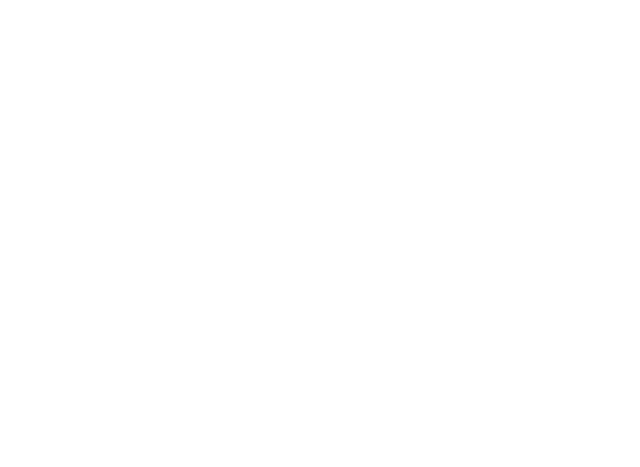
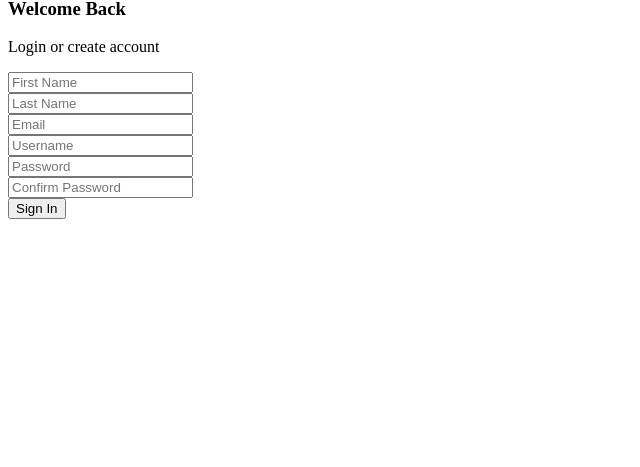
Before and after one commit to Kbpatel3/CatChat-Main, a Django app: page /signup/ in a window 1280 px wide. Before the commit the part shown is empty. Shown: the part 333-800 px from the top of the page, without its empty margins (0-640 px from the left). Run offline with Django 4.2, Linux system fonts and the light colour scheme.

Commit message:
Added signup route and render

```diff
--- a/templates/app/login.html
+++ b/templates/app/login.html
@@ -41,7 +41,7 @@
         <div class="flex items-center justify-center py-4 text-center bg-gray-50 dark:bg-gray-700">
             <span class="text-sm text-gray-600 dark:text-gray-200">Don't have an account? </span>
 
-            <a href="#" class="mx-2 text-sm font-bold text-blue-500 dark:text-blue-400 hover:underline">Register</a>
+            <a href="/signup/" class="mx-2 text-sm font-bold text-blue-500 dark:text-blue-400 hover:underline">Register</a>
         </div>
     </div>
 </body>
--- a/templates/app/signup.html
+++ b/templates/app/signup.html
@@ -0,0 +1,56 @@
+<!doctype html>
+<html lang="en">
+<head>
+    <meta charset="UTF-8">
+    <meta name="viewport"
+          content="width=device-width, user-scalable=no, initial-scale=1.0, maximum-scale=1.0, minimum-scale=1.0">
+    <meta http-equiv="X-UA-Compatible" content="ie=edge">
+    <title>Document</title>
+</head>
+<body>
+    <div class="w-full max-w-sm mx-auto overflow-hidden bg-white rounded-lg shadow-md dark:bg-gray-800">
+        <div class="px-6 py-4">
+            <div class="flex justify-center mx-auto">
+                <img class="w-auto h-7 sm:h-8" src="https://merakiui.com/images/logo.svg" alt="">
+            </div>
+
+            <h3 class="mt-3 text-xl font-medium text-center text-gray-600 dark:text-gray-200">Welcome Back</h3>
+
+            <p class="mt-1 text-center text-gray-500 dark:text-gray-400">Login or create account</p>
+
+            <form action="/home/" method="post">
+            {% csrf_token %}
+                <div class="w-full mt-4">
+                    <input class="block w-full px-4 py-2 mt-2 text-gray-700 placeholder-gray-500 bg-white border rounded-lg dark:bg-gray-800 dark:border-gray-600 dark:placeholder-gray-400 focus:border-blue-400 dark:focus:border-blue-300 focus:ring-opacity-40 focus:outline-none focus:ring focus:ring-blue-300" type="text" placeholder="First Name" id="first_name" aria-label="First Name" Required/>
+                </div>
+
+                <div class="w-full mt-4">
+                    <input class="block w-full px-4 py-2 mt-2 text-gray-700 placeholder-gray-500 bg-white border rounded-lg dark:bg-gray-800 dark:border-gray-600 dark:placeholder-gray-400 focus:border-blue-400 dark:focus:border-blue-300 focus:ring-opacity-40 focus:outline-none focus:ring focus:ring-blue-300" type="text" placeholder="Last Name" id="last_name" aria-label="Last Name" Required />
+                </div>
+
+                <div class="w-full mt-4">
+                    <input class="block w-full px-4 py-2 mt-2 text-gray-700 placeholder-gray-500 bg-white border rounded-lg dark:bg-gray-800 dark:border-gray-600 dark:placeholder-gray-400 focus:border-blue-400 dark:focus:border-blue-300 focus:ring-opacity-40 focus:outline-none focus:ring focus:ring-blue-300" type="email" placeholder="Email" id="email" aria-label="Email Address" Required />
+                </div>
+
+                <div class="w-full mt-4">
+                    <input class="block w-full px-4 py-2 mt-2 text-gray-700 placeholder-gray-500 bg-white border rounded-lg dark:bg-gray-800 dark:border-gray-600 dark:placeholder-gray-400 focus:border-blue-400 dark:focus:border-blue-300 focus:ring-opacity-40 focus:outline-none focus:ring focus:ring-blue-300" type="text" placeholder="Username" id="username" aria-label="Username" Required />
+                </div>
+
+                <div class="w-full mt-4">
+                    <input class="block w-full px-4 py-2 mt-2 text-gray-700 placeholder-gray-500 bg-white border rounded-lg dark:bg-gray-800 dark:border-gray-600 dark:placeholder-gray-400 focus:border-blue-400 dark:focus:border-blue-300 focus:ring-opacity-40 focus:outline-none focus:ring focus:ring-blue-300" type="password" placeholder="Password" id="password" aria-label="Password" Required />
+                </div>
+
+                <div class="w-full mt-4">
+                    <input class="block w-full px-4 py-2 mt-2 text-gray-700 placeholder-gray-500 bg-white border rounded-lg dark:bg-gray-800 dark:border-gray-600 dark:placeholder-gray-400 focus:border-blue-400 dark:focus:border-blue-300 focus:ring-opacity-40 focus:outline-none focus:ring focus:ring-blue-300" type="password" placeholder="Confirm Password" id="confirm_password" aria-label="Confirm Password" Required />
+                </div>
+
+                <div class="flex items-center justify-between mt-4">
+                    <button class="px-6 py-2 text-sm font-medium tracking-wide text-white capitalize transition-colors duration-300 transform bg-blue-500 rounded-lg hover:bg-blue-400 focus:outline-none focus:ring focus:ring-blue-300 focus:ring-opacity-50">
+                        Sign In
+                    </button>
+                </div>
+            </form>
+        </div>
+    </div>
+</body>
+</html>
```
